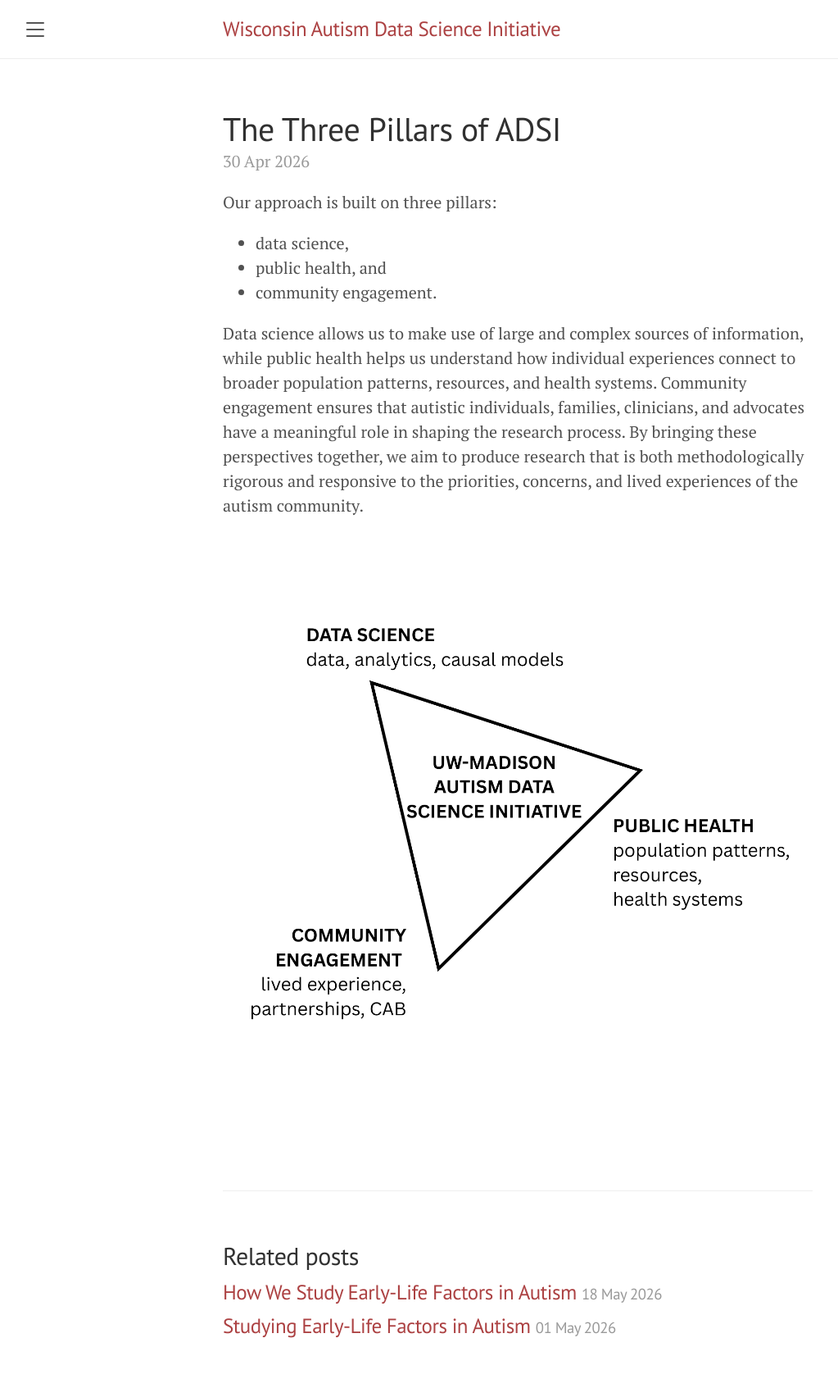
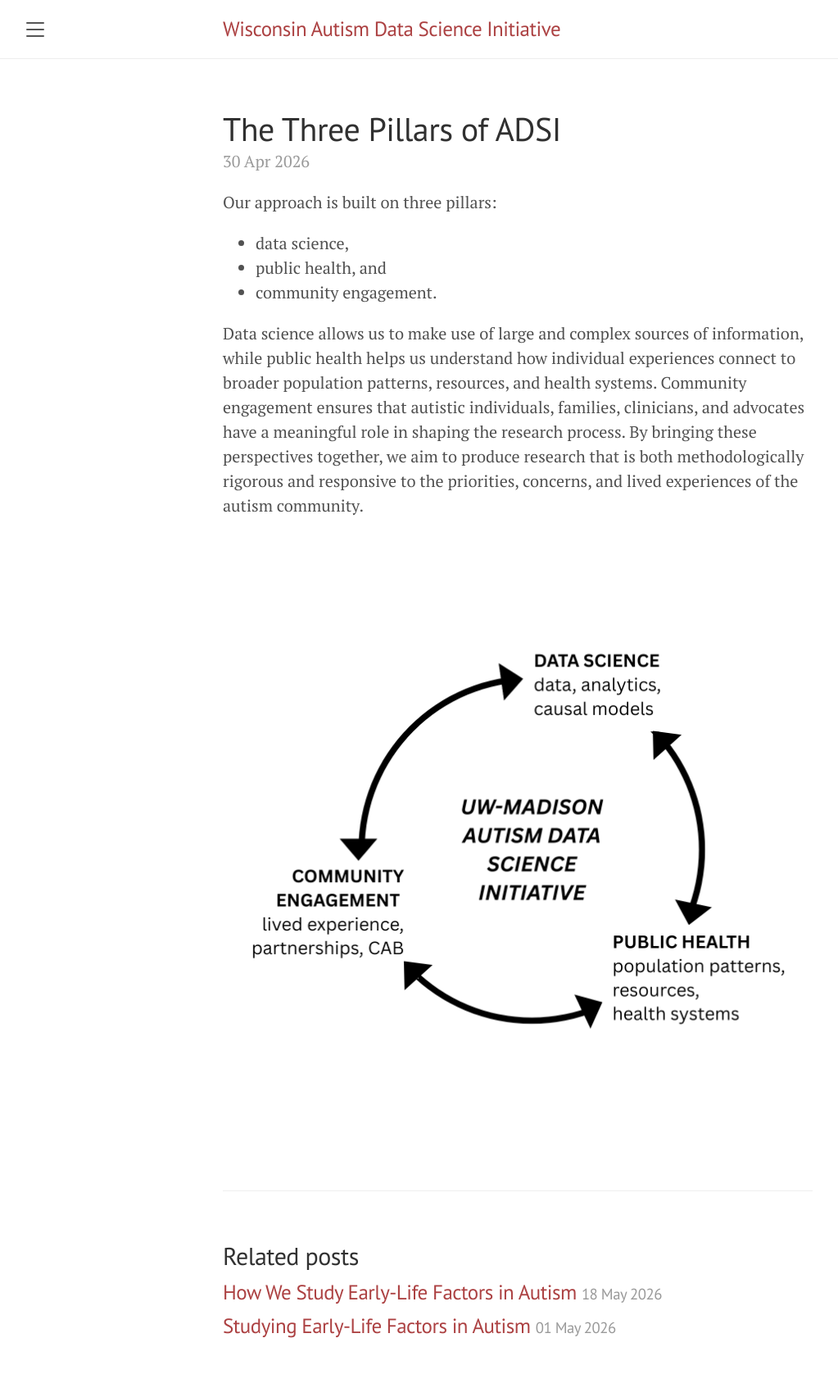
Before and after one commit to cochran4/wadsi, a Jekyll site: the page built from docs/_posts/2026-04-30-three-pillars.md, in a window 1280 px wide. Shown: the whole page at 82% size, without its empty margins (8-1031 px from the left). Built offline with Jekyll 4.4.1, drawn with Linux system fonts in a browser that asks for light colours.

Commit message:
Update 2026-04-30-three-pillars.md

```diff
--- a/docs/_posts/2026-04-30-three-pillars.md
+++ b/docs/_posts/2026-04-30-three-pillars.md
@@ -9,4 +9,4 @@
 
 Data science allows us to make use of large and complex sources of information, while public health helps us understand how individual experiences connect to broader population patterns, resources, and health systems. Community engagement ensures that autistic individuals, families, clinicians, and advocates have a meaningful role in shaping the research process. By bringing these perspectives together, we aim to produce research that is both methodologically rigorous and responsive to the priorities, concerns, and lived experiences of the autism community.
 
-![A figure with the three pillars of ADSI: community, data science, and public health]({{ "images/3pillars1.png" | relative_url }} "three pillars")
+![A figure with the three pillars of ADSI: community, data science, and public health]({{ "images/3pillars2.png" | relative_url }} "three pillars")
```
